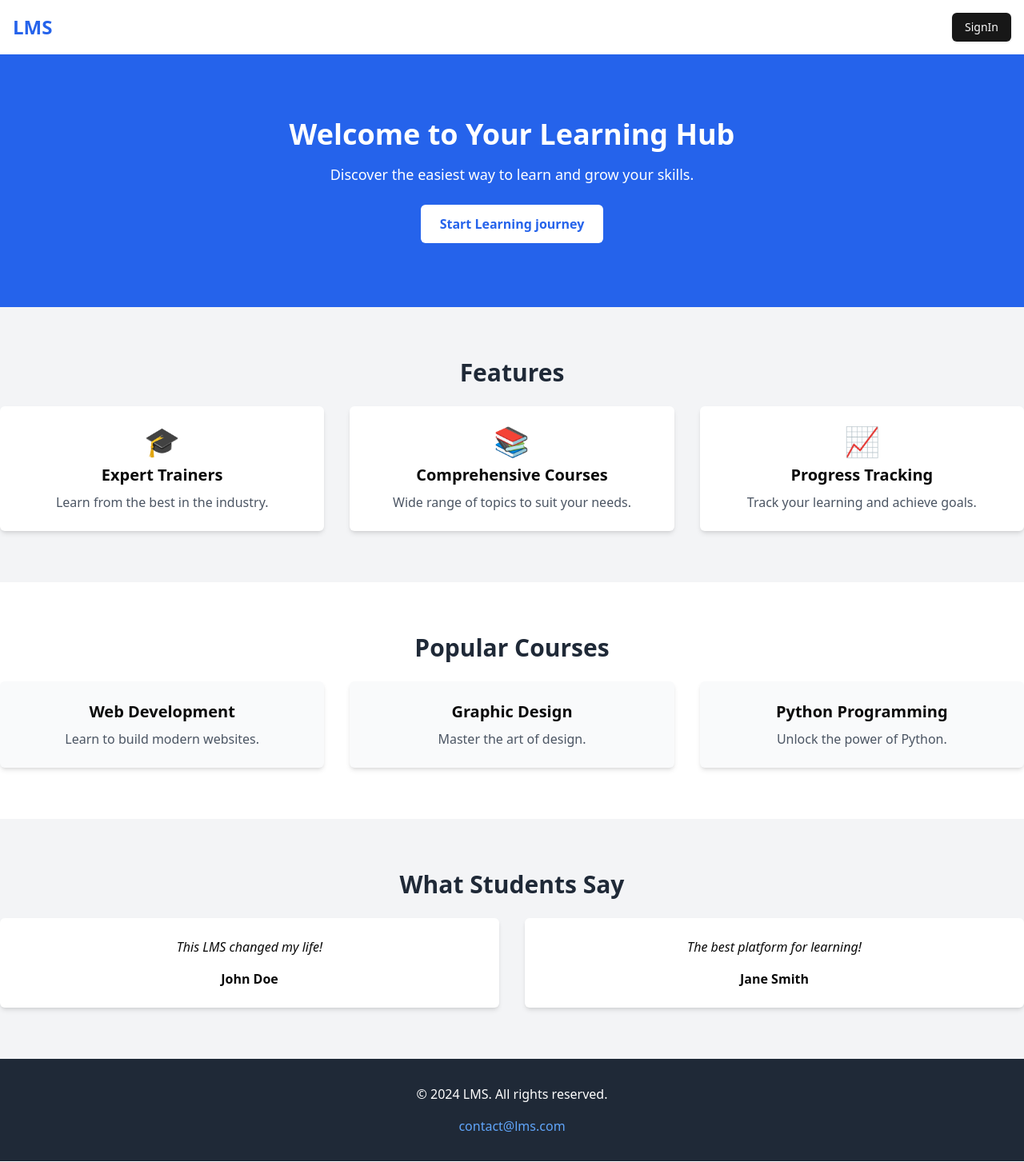
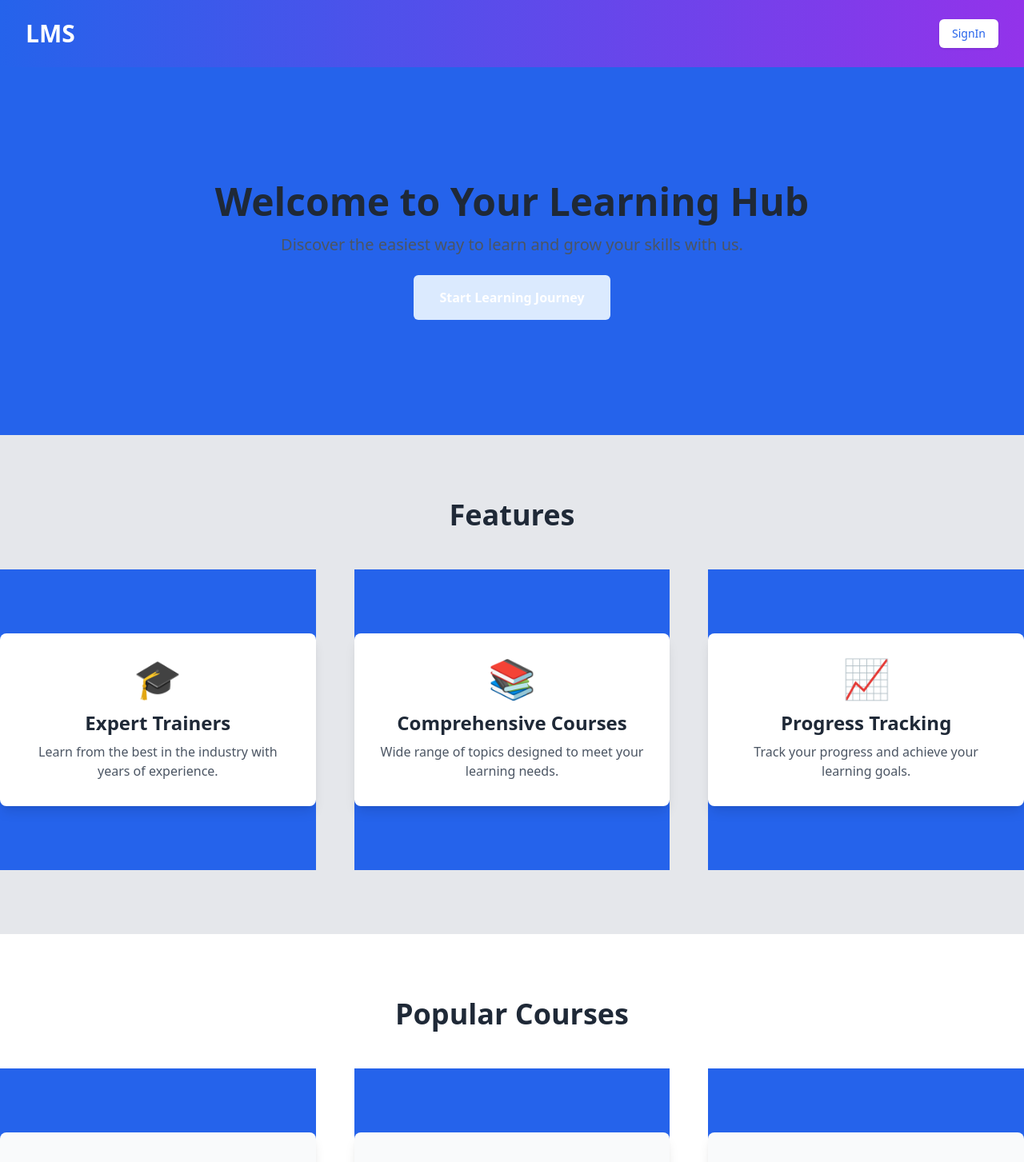
Before and after one commit to JawadAhmed07/LMS, a Next.js app: page / in a window 1280 px wide. Shown: the top 1453 px of the page at 80% size. Built offline with nearby package versions, Linux system fonts and the light colour scheme; no server answers.

Commit message:
updating page .js and backend
backend and page.js update

```diff
--- a/package.json
+++ b/package.json
@@ -22,6 +22,7 @@
     "bcrypt": "^5.1.1",
     "class-variance-authority": "^0.7.0",
     "clsx": "^2.1.1",
+    "framer-motion": "^11.11.17",
     "jsonwebtoken": "^9.0.2",
     "lucide-react": "^0.453.0",
     "mongoose": "^8.7.3",
--- a/src/app/page.js
+++ b/src/app/page.js
@@ -1,84 +1,95 @@
+// Import necessary modules and components
 import Link from "next/link";
-import { auth, signOut } from "../../auth";
 import { Button } from "@/components/ui/button";
+import { signOut, auth } from "../../auth";
+import { AnimatedSection } from "@/components/animatedsection";
 
+// Main Page Component
 export default async function Home() {
-  const session =await auth()
+  const session = await auth();
+
   return (
-    <div className="min-h-screen bg-gray-50 font-sans">
+    <div className="min-h-screen bg-gray-100 font-sans">
       {/* Header */}
-      <header className="bg-white shadow-md">
-        <div className="container mx-auto flex justify-between items-center px-4 py-4">
-          <h1 className="text-2xl font-bold text-blue-600">LMS</h1>
+      <header className="bg-gradient-to-r from-blue-600 to-purple-600 text-white shadow-md">
+        <div className="container mx-auto flex justify-between items-center px-8 py-6">
+          <h1 className="text-3xl font-bold">LMS</h1>
           <nav className="space-x-6">
-            {/* <a href="#features" className="text-gray-700 hover:text-blue-600">Features</a>
-            <a href="#courses" className="text-gray-700 hover:text-blue-600">Courses</a>
-            <a href="#testimonials" className="text-gray-700 hover:text-blue-600">Testimonials</a>
-            <a href="#contact" className="text-gray-700 hover:text-blue-600">Contact</a> */}
-        {
-          session? <div className="flex gap-5">
-            <h1>
-            {session.user.email}
-            </h1>
+            {session ? (
+              <div className="flex gap-4 items-center">
+                <h1 className="text-lg">{session.user.email}</h1>
                 <form
                   action={async () => {
-               "use server"
-               await signOut("google")
+                    "use server";
+                    await signOut("google");
                   }}
                 >
-             <Button type="submit">SignOut</Button>
+                  <Button type="submit" className="bg-white text-blue-600 rounded-md hover:bg-gray-200">SignOut</Button>
                 </form>
-
               </div>
-          :
-          <Link href={"/SignIn"}><Button>SignIn</Button></Link>
-        }
+            ) : (
+              <Link href="/SignIn">
+                <Button className="bg-white text-blue-600 hover:bg-gray-200 rounded-md">SignIn</Button>
+              </Link>
+            )}
           </nav>
         </div>
       </header>
 
       {/* Hero Section */}
-      <section className="bg-blue-600 text-white py-20 text-center">
-        <div className="container mx-auto">
-          <h2 className="text-4xl font-bold mb-4">Welcome to Your Learning Hub</h2>
-          <p className="text-lg mb-6">Discover the easiest way to learn and grow your skills.</p>
-          <button className="px-6 py-3 bg-white text-blue-600 rounded-md font-semibold hover:bg-gray-200">
-            Start Learning journey
+      <AnimatedSection>
+        <div className="container mx-auto text-center py-16 px-8">
+          <h2 className="text-5xl font-extrabold text-gray-800 mb-4">Welcome to Your Learning Hub</h2>
+          <p className="text-xl text-gray-600 mb-6">Discover the easiest way to learn and grow your skills with us.</p>
+          <button className="px-8 py-4 bg-blue-100 text-white rounded-md font-semibold hover:bg-blue-700 transition duration-300">
+            Start Learning Journey
           </button>
         </div>
-      </section>
+      </AnimatedSection>
 
       {/* Features Section */}
-      <section id="features" className="py-16 bg-gray-100">
+      <section id="features" className="py-20 bg-gray-200">
         <div className="container mx-auto text-center">
-          <h3 className="text-3xl font-bold text-gray-800 mb-6">Features</h3>
-          <div className="grid md:grid-cols-3 gap-8">
-            <Feature icon="🎓" title="Expert Trainers" description="Learn from the best in the industry." />
-            <Feature icon="📚" title="Comprehensive Courses" description="Wide range of topics to suit your needs." />
-            <Feature icon="📈" title="Progress Tracking" description="Track your learning and achieve goals." />
+          <h3 className="text-4xl font-bold text-gray-800 mb-12">Features</h3>
+          <div className="grid md:grid-cols-3 gap-12">
+            <Feature
+              icon="🎓"
+              title="Expert Trainers"
+              description="Learn from the best in the industry with years of experience."
+            />
+            <Feature
+              icon="📚"
+              title="Comprehensive Courses"
+              description="Wide range of topics designed to meet your learning needs."
+            />
+            <Feature
+              icon="📈"
+              title="Progress Tracking"
+              description="Track your progress and achieve your learning goals."
+            />
           </div>
         </div>
       </section>
 
       {/* Courses Section */}
-      <section id="courses" className="py-16 bg-white">
+      <section id="courses" className="py-20 bg-white">
         <div className="container mx-auto text-center">
-          <h3 className="text-3xl font-bold text-gray-800 mb-6">Popular Courses</h3>
-          <div className="grid md:grid-cols-3 gap-8">
-            <Course title="Web Development" description="Learn to build modern websites." />
-            <Course title="Graphic Design" description="Master the art of design." />
-            <Course title="Python Programming" description="Unlock the power of Python." />
+          <h3 className="text-4xl font-bold text-gray-800 mb-12">Popular Courses</h3>
+          <div className="grid md:grid-cols-3 gap-12">
+            <Course title="Web Development" description="Learn to build modern websites using the latest technologies." />
+            <Course title="Graphic Design" description="Master the art of design and create stunning visuals." />
+            <Course title="Python Programming" description="Unlock the power of Python and build scalable applications." />
           </div>
         </div>
       </section>
 
       {/* Testimonials Section */}
-      <section id="testimonials" className="py-16 bg-gray-100">
+      <section id="testimonials" className="py-20 bg-gray-200">
         <div className="container mx-auto text-center">
-          <h3 className="text-3xl font-bold text-gray-800 mb-6">What Students Say</h3>
-          <div className="grid md:grid-cols-2 gap-8">
-            <Testimonial name="John Doe" quote="This LMS changed my life!" />
-            <Testimonial name="Jane Smith" quote="The best platform for learning!" />
+          <h3 className="text-4xl font-bold text-gray-800 mb-12">What Our Students Say</h3>
+          <div className="grid md:grid-cols-2 gap-12 ">
+            <Testimonial  name="John Doe" quote="This LMS changed my life! I learned so much in such a short time." />
+            <Testimonial name="Jane Smith" quote="The best platform for learning, the courses are practical and easy to follow." />
           </div>
         </div>
       </section>
@@ -86,7 +97,7 @@ export default async function Home() {
       {/* Footer */}
       <footer id="contact" className="bg-gray-800 text-white py-8">
         <div className="container mx-auto text-center">
-          <p className="mb-4">&copy; 2024 LMS. All rights reserved.</p>
+          <p className="text-lg mb-4">&copy; 2024 LMS. All rights reserved.</p>
           <a href="mailto:contact@lms.com" className="text-blue-400 hover:underline">
             contact@lms.com
           </a>
@@ -96,30 +107,39 @@ export default async function Home() {
   );
 }
 
+// Feature Component
 function Feature({ icon, title, description }) {
   return (
-    <div className="bg-white p-6 shadow-md rounded-md">
-      <div className="text-4xl">{icon}</div>
-      <h4 className="text-xl font-bold my-2">{title}</h4>
+    <AnimatedSection>
+      <div className="bg-white p-8 shadow-lg rounded-lg">
+        <div className="text-5xl text-blue-600 mb-4">{icon}</div>
+        <h4 className="text-2xl font-semibold text-gray-800 mb-2">{title}</h4>
         <p className="text-gray-600">{description}</p>
       </div>
+    </AnimatedSection>
   );
 }
 
+// Course Component
 function Course({ title, description }) {
   return (
-    <div className="bg-gray-50 p-6 shadow-md rounded-md">
-      <h4 className="text-xl font-bold mb-2">{title}</h4>
+    <AnimatedSection>
+      <div className="bg-gray-50 p-8 shadow-lg rounded-lg">
+        <h4 className="text-2xl font-semibold text-gray-800 mb-2">{title}</h4>
         <p className="text-gray-600">{description}</p>
       </div>
+    </AnimatedSection>
   );
 }
 
+// Testimonial Component
 function Testimonial({ name, quote }) {
   return (
-    <div className="bg-white p-6 shadow-md rounded-md">
-      <p className="italic mb-4">{quote}</p>
-      <p className="font-bold">{name}</p>
+    <AnimatedSection>
+      <div className="bg-white text-black p-8 shadow-lg rounded-lg">
+        <p className="italic text-lg mb-4">"{quote}"</p>
+        <p className="font-semibold text-gray-800">{name}</p>
       </div>
+    </AnimatedSection>
   );
 }
--- /dev/null
+++ b/src/components/animatedsection.js
@@ -0,0 +1,17 @@
+// components/AnimatedSection.js
+"use client";
+
+import { motion } from "framer-motion";
+
+export function AnimatedSection({ children }) {
+  return (
+    <motion.section
+      initial={{ opacity: 0 }}
+      animate={{ opacity: 1 }}
+      transition={{ duration: 1 }}
+      className="bg-blue-600 text-white py-20 text-center"
+    >
+      {children}
+    </motion.section>
+  );
+}
```
Also changed, not shown: auth.js (+2 -9 lines), 1 other file (tests, documents, lock files or other folders). Lines whose indentation alone changed are shown as unchanged.
